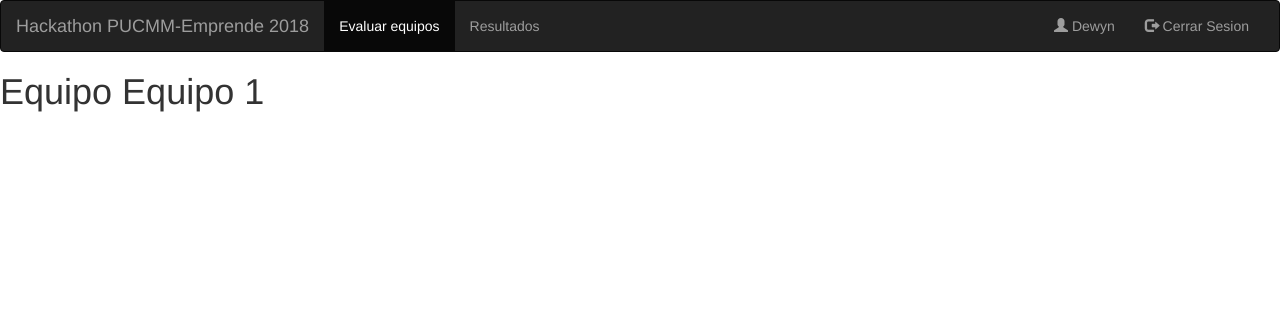
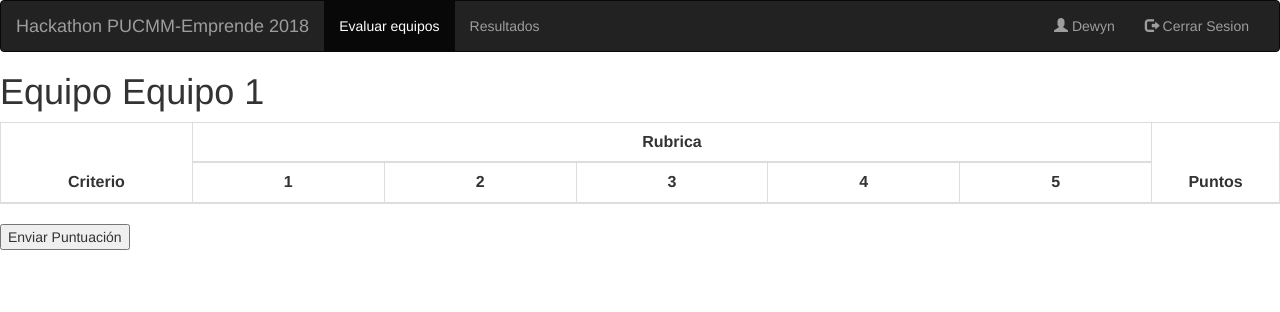
Before and after one commit to dewynl/Hackathon, a Django app: page /equipos-evaluar/equipo/1 in a window 1280 px wide. Shown: the top 312 px of the page. Run offline with Django 3.2, Linux system fonts and the light colour scheme; a user stored in the database is signed in; data comes from the database, SQL or seed files in the repository; lists and menus that the app fills with data are empty; some libraries are stand-ins or nearby versions.

Commit message:
Se cargan las rubricas de evaluaciones segun los jueces.

```diff
--- a/evaluacion/admin.py
+++ b/evaluacion/admin.py
@@ -8,7 +8,7 @@ class JuradoAdmin(admin.ModelAdmin):
 
 
 class CriterioAdmin(admin.ModelAdmin):
-    list_display = ('explicacion', 'tipo_jurado')
+    list_display = ('nombre', 'tipo_jurado')
 
 
 class EquipoAdmin(admin.ModelAdmin):
--- a/evaluacion/models.py
+++ b/evaluacion/models.py
@@ -3,7 +3,9 @@ from django.db import models
 
 
 class TipoJurado(object):
-    TIPOS_JURADO = ((1, 'JURADO TECNICO'), (2, 'JURADO NO TECNICO'))
+    JURADO_TECNICO = 1
+    JURADO_NO_TECNICO = 2
+    TIPOS_JURADO = ((JURADO_TECNICO, 'JURADO TECNICO'), (JURADO_NO_TECNICO, 'JURADO NO TECNICO'))
 
 
 class Jurado(models.Model):
@@ -16,20 +18,21 @@ class Jurado(models.Model):
 
 
 class Criterio(models.Model):
-    explicacion = models.TextField(max_length=70, null=False)
+    nombre = models.CharField(max_length=12, null=False, blank=False, default='NombreDefault')
+    explicacion1 = models.TextField(max_length=150, null=False, default='')
+    explicacion2 = models.TextField(max_length=150, null=False, default='')
+    explicacion3 = models.TextField(max_length=150, null=False, default='')
+    explicacion4 = models.TextField(max_length=150, null=False, default='')
+    explicacion5 = models.TextField(max_length=150, null=False, default='')
     tipo_jurado = models.SmallIntegerField(choices=TipoJurado.TIPOS_JURADO)
 
     def __str__(self):
-        return 'Criterio :' + self.pk
+        return self.nombre
 
 
 class Equipo(models.Model):
     nombre = models.CharField(max_length=15, null=False, blank=False)
     puntuacion = models.IntegerField(default=0)
-
-    # participante1 = models.CharField(max_length=25, null=False, blank=False)
-    # participante2 = models.CharField(max_length=25, null=False, blank=False)
-    # participante3 = models.CharField(max_length=25, null=False, blank=False)
 
     def __str__(self):
         return self.nombre
--- a/evaluacion/templates/evaluar-equipo.html
+++ b/evaluacion/templates/evaluar-equipo.html
@@ -18,7 +18,7 @@
                     <span class="icon-bar"></span>
                     <span class="icon-bar"></span>
                 </button>
-                <a class="navbar-brand" >Hackathon PUCMM-Emprende 2018</a>
+                <a class="navbar-brand">Hackathon PUCMM-Emprende 2018</a>
             </div>
             <div class="collapse navbar-collapse" id="myNavbar">
                 <ul class="nav navbar-nav">
@@ -38,8 +38,55 @@
 {% block content %}
     <div class="list-group">
         <h1>Equipo {{ object.nombre }}</h1>
-        <table>
+        <table class="table table-bordered">
+            <thead>
+            <tr>
+                <th class="text-center" rowspan="2" width="15%">Criterio</th>
+                <th class="text-center" colspan="5">Rubrica</th>
+                <th class="text-center" rowspan="2" width="10%">Puntos</th>
+            </tr>
+            <tr>
+                <th class="text-center">1</th>
+                <th class="text-center">2</th>
+                <th class="text-center">3</th>
+                <th class="text-center">4</th>
+                <th class="text-center">5</th>
+            </tr>
+            </thead>
 
+            <tbody>
+
+            {% for c in criterios %}
+                <tr>
+                    <td rowspan="1"><h3>{{ c.nombre }}</h3></td>
+                    <td>{{ c.explicacion1 }}</td>
+                    <td>{{ c.explicacion2 }}</td>
+                    <td>{{ c.explicacion3 }}</td>
+                    <td>{{ c.explicacion4 }}</td>
+                    <td>{{ c.explicacion5 }}</td>
+                    <td>
+                        <fieldset id="group1">
+                            <label>1
+                                <input type="radio" value="1" name="group1">
+                            </label>
+                            <label>2
+                                <input type="radio" value="2" name="group1">
+                            </label>
+                            <label>3
+                                <input type="radio" value="2" name="group1">
+                            </label>
+                            <label>4
+                                <input type="radio" value="2" name="group1">
+                            </label>
+                            <label>5
+                                <input type="radio" value="2" name="group1">
+                            </label>
+                        </fieldset>
+                    </td>
+                </tr>
+            {% endfor %}
+            </tbody>
         </table>
+        <input value="Enviar Puntuación" type="submit" >
     </div>
 {% endblock %}
--- a/evaluacion/views.py
+++ b/evaluacion/views.py
@@ -4,7 +4,7 @@ from django.views.generic import FormView, RedirectView, ListView, DetailView
 
 from Hackathon import settings
 from evaluacion.forms.forms import LoginForm
-from evaluacion.models import Equipo
+from evaluacion.models import Equipo, Criterio, TipoJurado, Jurado
 
 
 class RootRedirectView(RedirectView):
@@ -43,3 +43,10 @@ class ListaEquiposEvaluar(LoginRequiredMixin, ListView):
 class EvaluarEquipo(DetailView):
     model = Equipo
     template_name = 'evaluar-equipo.html'
+
+    def get_context_data(self, **kwargs):
+        context = super(EvaluarEquipo, self).get_context_data(**kwargs)
+        jurado = Jurado.objects.filter(user=self.request.user).first()
+        context['criterios'] = Criterio.objects.all().filter(tipo_jurado=jurado.tipo)
+        print(context['criterios'])
+        return context
```
Also changed, not shown: db.sqlite3.
